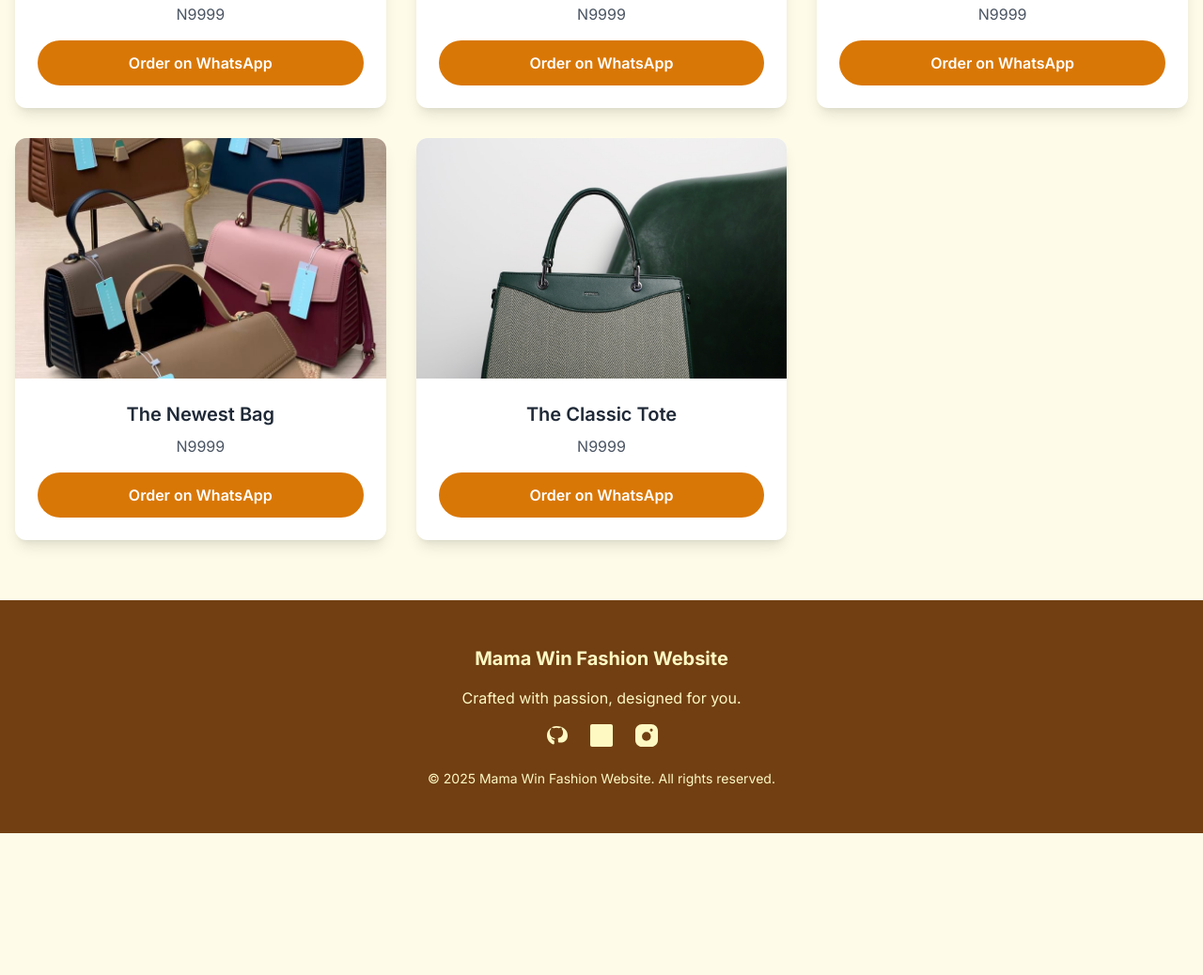
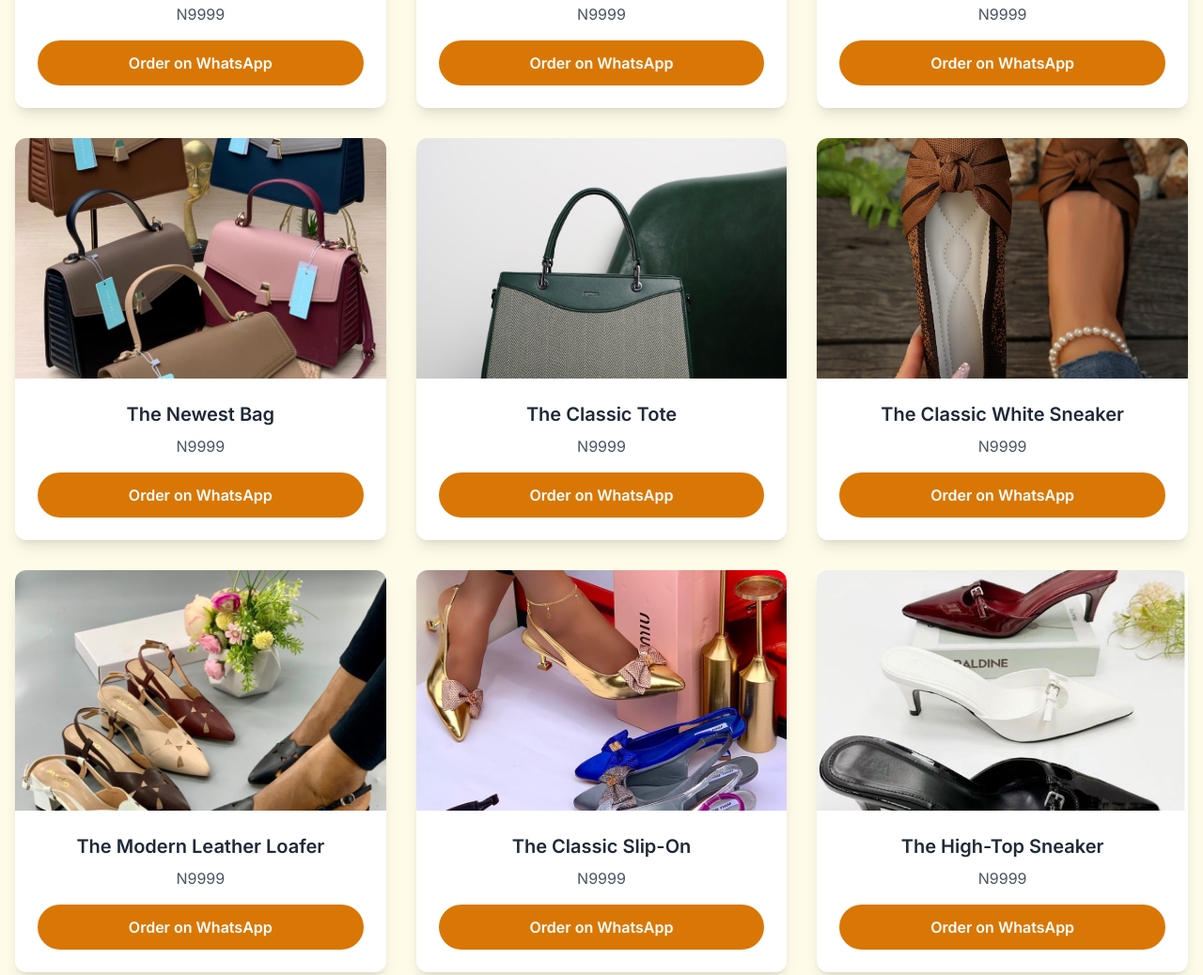
Before and after one commit to MMB-LINK/MAMA_WIN_FASHION_WEBSITE, a plain HTML site: page index.html in a window 1280 px wide. Shown: the part 4927-5965 px from the top of the page at 94% size. Before the commit the page ends 5814 px from the top, so only its background shows below. Drawn offline with nearby package versions, Linux system fonts and the light colour scheme.

Commit message:
Update index.html

```diff
--- a/index.html
+++ b/index.html
@@ -154,6 +154,12 @@
             { name: 'The Everyday Shoulder Bag', price: 'N9999', category: 'bag', imageUrl: 'https://raw.githubusercontent.com/MMB-LINK/MAMA_WIN_FASHION_WEBSITE/refs/heads/main/bag11.jfif' },
             { name: 'The Newest Bag', price: 'N9999', category: 'bag', imageUrl: 'https://raw.githubusercontent.com/MMB-LINK/MAMA_WIN_FASHION_WEBSITE/refs/heads/main/bag10.jfif' },
             { name: 'The Classic Tote', price: 'N9999', category: 'bag', imageUrl: 'https://raw.githubusercontent.com/MMB-LINK/MAMA_WIN_FASHION_WEBSITE/refs/heads/main/bag1.jfif' },
+            { name: 'The Classic White Sneaker', price: 'N9999', category: 'shoe', imageUrl: 'https://raw.githubusercontent.com/MMB-LINK/MAMA_WIN_FASHION_WEBSITE/refs/heads/main/shoe1.jfif' },
+            { name: 'The Modern Leather Loafer', price: 'N9999', category: 'shoe', imageUrl: 'https://raw.githubusercontent.com/MMB-LINK/MAMA_WIN_FASHION_WEBSITE/refs/heads/main/shoe10.jfif' },
+            { name: 'The Classic Slip-On', price: 'N9999', category: 'shoe', imageUrl: 'https://raw.githubusercontent.com/MMB-LINK/MAMA_WIN_FASHION_WEBSITE/refs/heads/main/shoe11.jfif' },
+            { name: 'The High-Top Sneaker', price: 'N9999', category: 'shoe', imageUrl: 'https://raw.githubusercontent.com/MMB-LINK/MAMA_WIN_FASHION_WEBSITE/refs/heads/main/shoe12.jfif' },
+            { name: 'The Urban Sneaker', price: 'N9999', category: 'shoe', imageUrl: 'https://raw.githubusercontent.com/MMB-LINK/MAMA_WIN_FASHION_WEBSITE/refs/heads/main/shoe13.jfif' },
+            { name: 'The Midnight Black Sneaker', price: 'N9999', category: 'shoe', imageUrl: 'https://raw.githubusercontent.com/MMB-LINK/MAMA_WIN_FASHION_WEBSITE/refs/heads/main/shoe14.jfif' }
         ];
 
         // Function to render products
```
